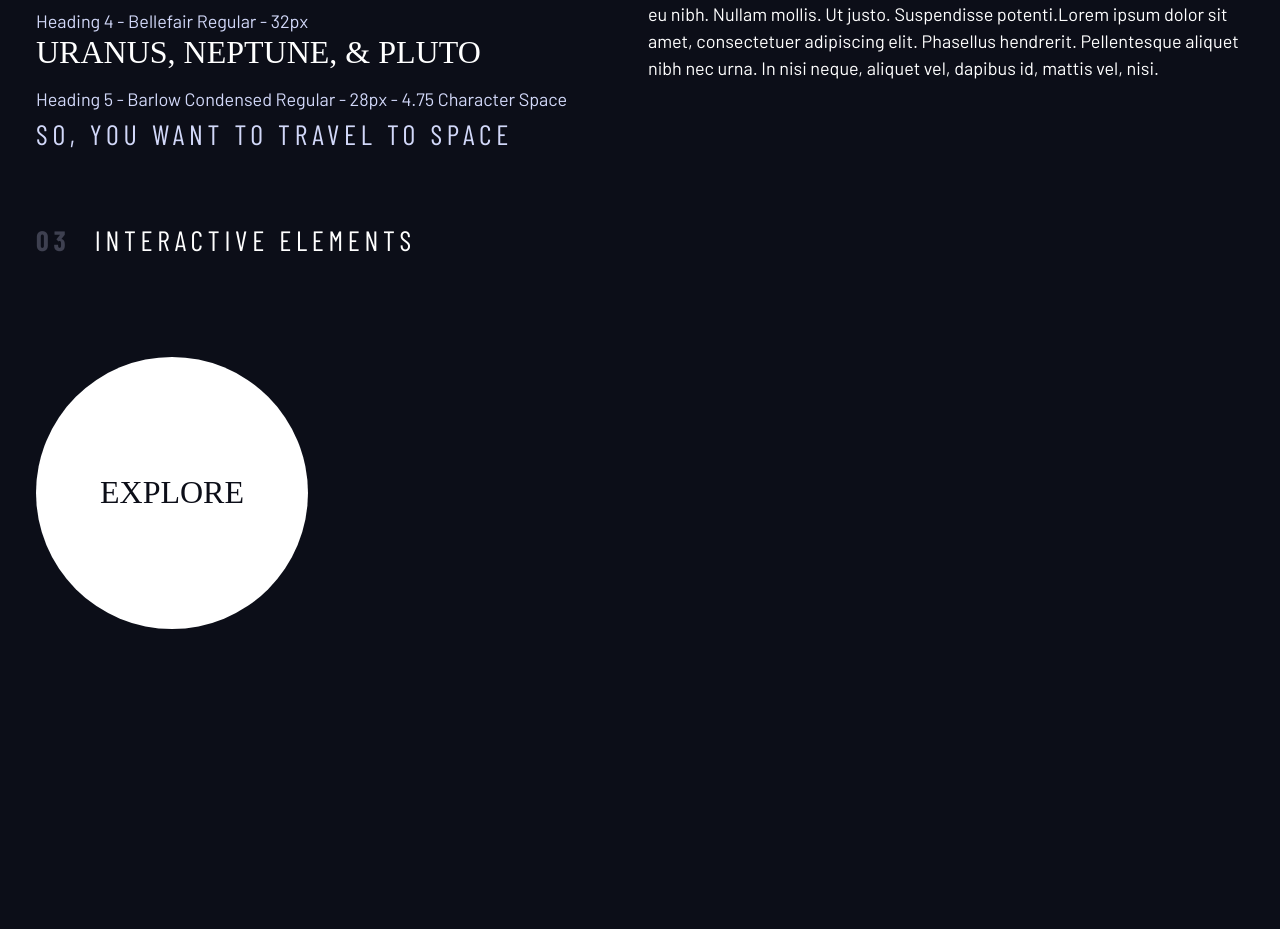
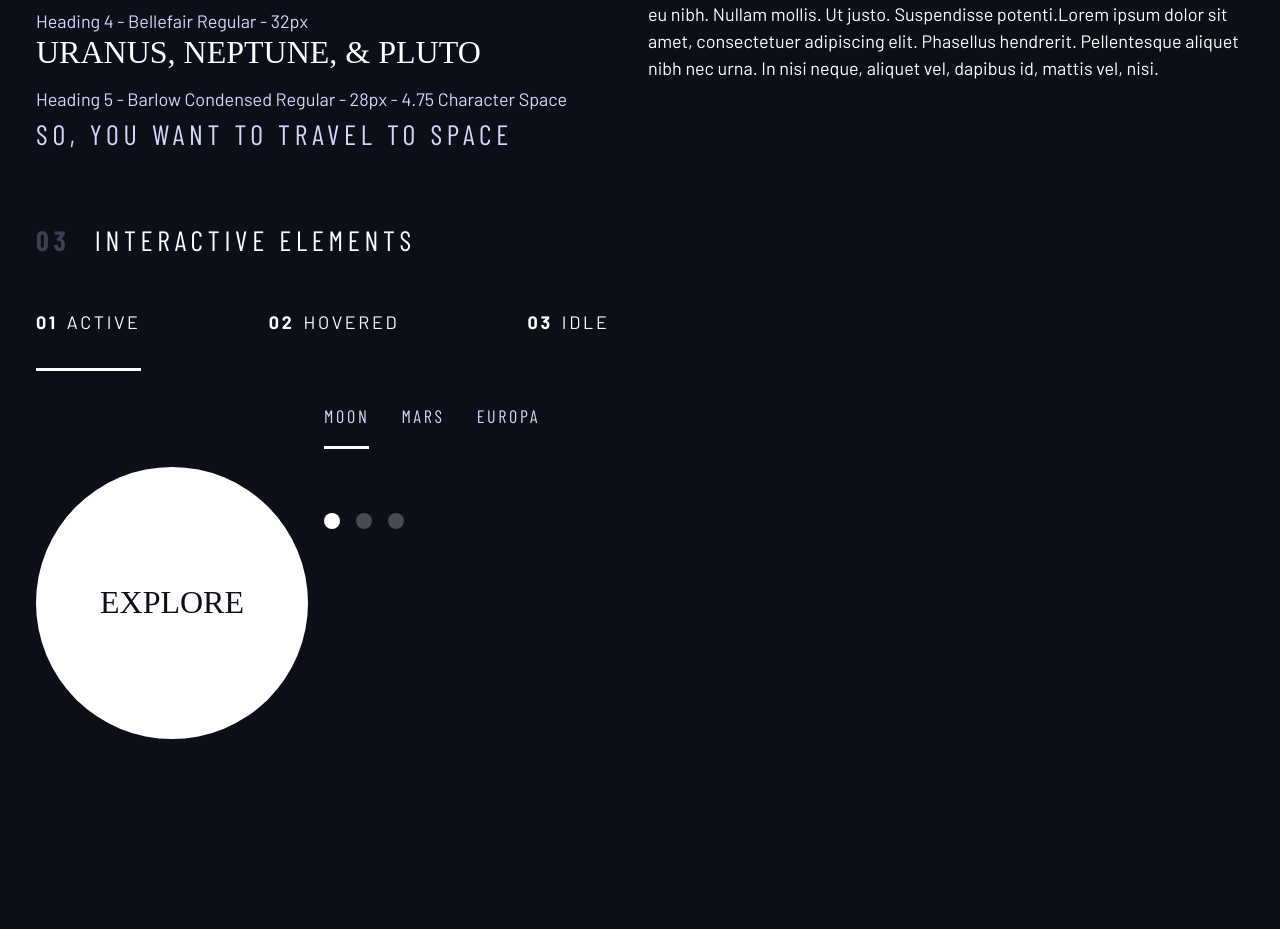
Before and after one commit to abadifaizal/space-travel, a website: page the-design-system/preview.html in a window 1280 px wide. Shown: the part 823-1752 px from the top of the page. Before the commit the page ends 1500 px from the top, so only its background shows below. Drawn offline with nearby package versions, Linux system fonts and the light colour scheme; a web font is replaced by a local one.

Commit message:
learn continues...

```diff
--- a/the-design-system/preview.html
+++ b/the-design-system/preview.html
@@ -95,7 +95,15 @@
             <h2 class="numbered-title"><span>03</span> Interactive elements</h2>
 
             <!-- navigation -->
-            <div></div>
+            <div>
+                <nav>
+                    <ul class="primary-navigation underline-indicators flex">
+                        <li class="active"><a class="uppercase text-white letter-spacing-2" href="#"><span>01</span>Active</a></li>
+                        <li><a class="uppercase text-white letter-spacing-2" href="#"><span>02</span>Hovered</a></li>
+                        <li><a class="uppercase text-white letter-spacing-2" href="#"><span>03</span>Idle</a></li>
+                    </ul>
+                </nav>
+            </div>
 
             <div class="flex">
                 <div style="margin-top: 5rem;">
@@ -103,10 +111,19 @@
                     <a href="#" class="large-button uppercase ff-serif fs-600 bg-white text-dark">Explore</a>
                 </div>
 
-                <div style="margin-bottom: 50vh;">
+                <div class="flow" style="margin-bottom: 50vh; --flow-space: 4rem;">
                     <!-- Tabs -->
-
+                    <div class="tab-list underline-indicators flex">
+                        <button aria-selected="true" class="uppercase ff-sans-cond text-accent bg-dark letter-spacing-2">Moon</button>
+                        <button aria-selected="false" class="uppercase ff-sans-cond text-accent bg-dark letter-spacing-2">Mars</button>
+                        <button aria-selected="false" class="uppercase ff-sans-cond text-accent bg-dark letter-spacing-2">Europa</button>
+                    </div>
                     <!-- Dots -->
+                    <div class="dot-indicators flex">
+                        <button aria-selected="true"><span class="sr-only">Slide Title</span></button>
+                        <button aria-selected="false"><span class="sr-only">Slide Title</span></button>
+                        <button aria-selected="false"><span class="sr-only">Slide Title</span></button>
+                    </div>
 
                     <!-- Numbers -->
                 </div>
--- a/top-page-assets/Css/style-comp.css
+++ b/top-page-assets/Css/style-comp.css
@@ -164,6 +164,73 @@ select {
     border-radius: 50%;
     aspect-ratio: 1;
     text-decoration: none;
+    position: relative;
+    z-index: 1;
+}
+.large-button::after{
+    content: "";
+    position: absolute;
+    z-index: -1;
+    background: red;
+    width: 100%;
+    height: 100%;
+    border-radius: 50%;
+    background: hsl(var(--clr-white) / .15);
+    opacity: 0;
+    -webkit-transition: opacity 500ms linear, -webkit-transform 750ms ease-in-out;
+    transition: opacity 500ms linear, -webkit-transform 750ms ease-in-out;
+    transition: opacity 500ms linear, transform 750ms ease-in-out;
+    transition: opacity 500ms linear, transform 750ms ease-in-out, -webkit-transform 750ms ease-in-out;
+}
+.large-button:hover::after,
+.large-button:focus::after {
+    opacity: 1;
+    -webkit-transform: scale(1.5);
+            transform: scale(1.5);
+}
+.primary-navigation {
+    --gap: 8rem;
+    --underline-gap: 2rem;
+    padding: 0;
+    margin: 0;
+}
+.primary-navigation a {
+    text-decoration: none;
+}
+.primary-navigation a > span {
+    font-weight: 700;
+    margin-right: 0.5em;
+}
+.underline-indicators > * {
+    cursor: pointer;
+    padding: var(--underline-gap, 1rem) 0;
+    border: 0;
+    border-bottom: .2rem solid hsl(var(--clr-white) / 0);
+}
+.underline-indicators > *:hover,
+.underline-indicators > *:focus {
+    border-color: hsl(var(--clr-white) / 0.5);
+}
+.underline-indicators > .active,
+.underline-indicators > [aria-selected="true"] {
+    border-color: hsl( var(--clr-white) / 1);
+}
+.tab-list {
+    --gap: 2rem;
+}
+.dot-indicators > * {
+    cursor: pointer;
+    border: 0;
+    border-radius: 50%;
+    padding: 0.5rem;
+    background-color: hsl(var(--clr-white) / .25);
+}
+.dot-indicators > *:hover,
+.dot-indicators > *:focus {
+    background-color: hsl(var(--clr-white) / .5);
+}
+.dot-indicators > [aria-selected="true"] {
+    background-color: hsl(var(--clr-white) / 1);
 }
 @media (prefers-reduced-motions: reduce){
     *,
--- a/top-page-assets/Css/style.css
+++ b/top-page-assets/Css/style.css
@@ -203,4 +203,79 @@ select {
     border-radius: 50%;
     aspect-ratio: 1;
     text-decoration: none;
+    position: relative;
+    z-index: 1;
 }
+
+.large-button::after{
+    content: "";
+    position: absolute;
+    z-index: -1;
+    background: red;
+    width: 100%;
+    height: 100%;
+    border-radius: 50%;
+    background: hsl(var(--clr-white) / .15);
+    opacity: 0;
+    transition: opacity 500ms linear, transform 750ms ease-in-out;
+}
+
+.large-button:hover::after,
+.large-button:focus::after {
+    opacity: 1;
+    transform: scale(1.5);
+}
+
+.primary-navigation {
+    --gap: 8rem;
+    --underline-gap: 2rem;
+    padding: 0;
+    margin: 0;
+}
+
+.primary-navigation a {
+    text-decoration: none;
+}
+
+.primary-navigation a > span {
+    font-weight: 700;
+    margin-right: 0.5em;
+}
+
+.underline-indicators > * {
+    cursor: pointer;
+    padding: var(--underline-gap, 1rem) 0;
+    border: 0;
+    border-bottom: .2rem solid hsl(var(--clr-white) / 0);
+}
+
+.underline-indicators > *:hover,
+.underline-indicators > *:focus {
+    border-color: hsl(var(--clr-white) / 0.5);
+}
+
+.underline-indicators > .active,
+.underline-indicators > [aria-selected="true"] {
+    border-color: hsl( var(--clr-white) / 1);
+}
+
+.tab-list {
+    --gap: 2rem;
+}
+
+.dot-indicators > * {
+    cursor: pointer;
+    border: 0;
+    border-radius: 50%;
+    padding: 0.5rem;
+    background-color: hsl(var(--clr-white) / .25);
+}
+
+.dot-indicators > *:hover,
+.dot-indicators > *:focus {
+    background-color: hsl(var(--clr-white) / .5);
+}
+
+.dot-indicators > [aria-selected="true"] {
+    background-color: hsl(var(--clr-white) / 1);
+}
```
